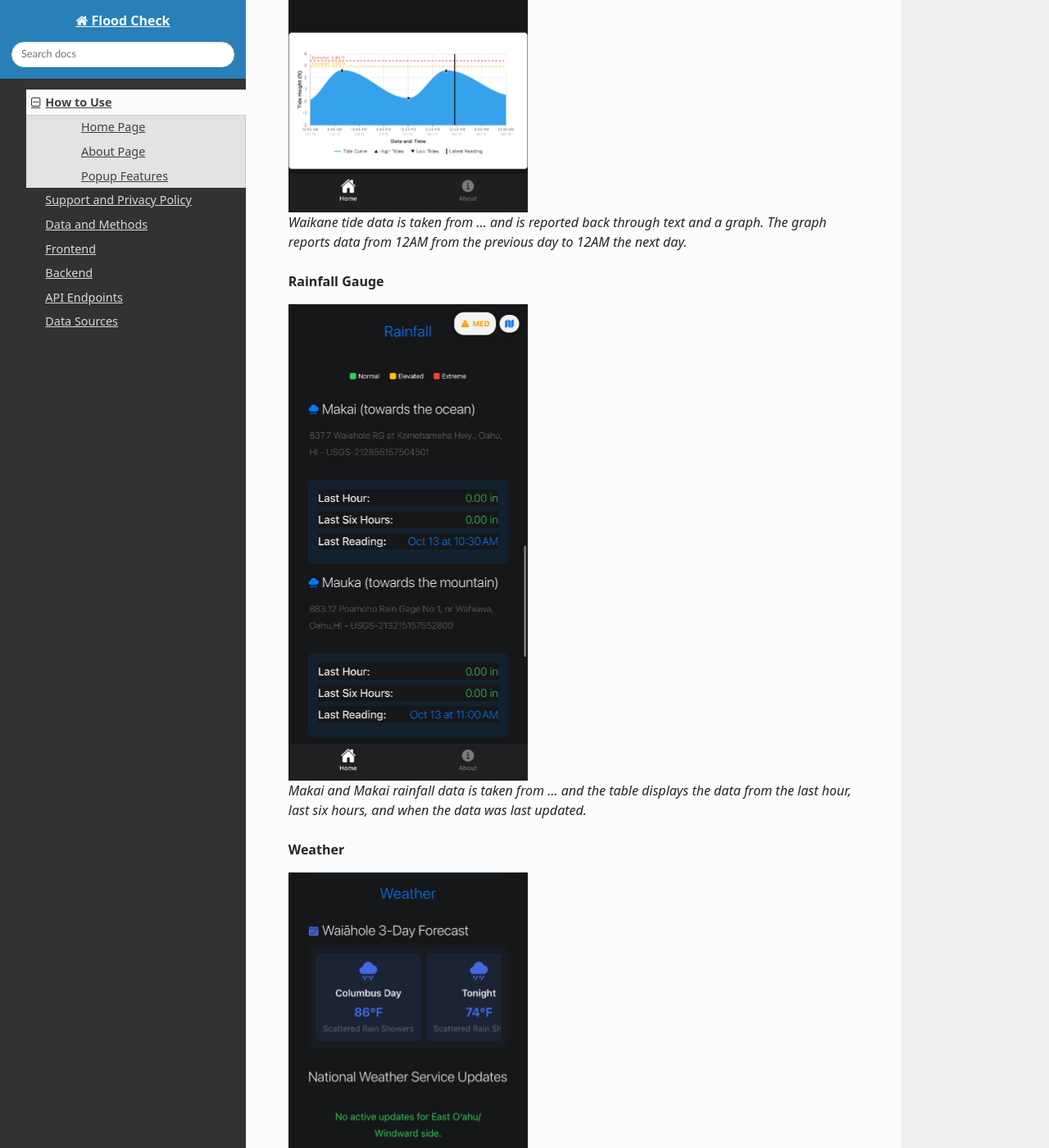
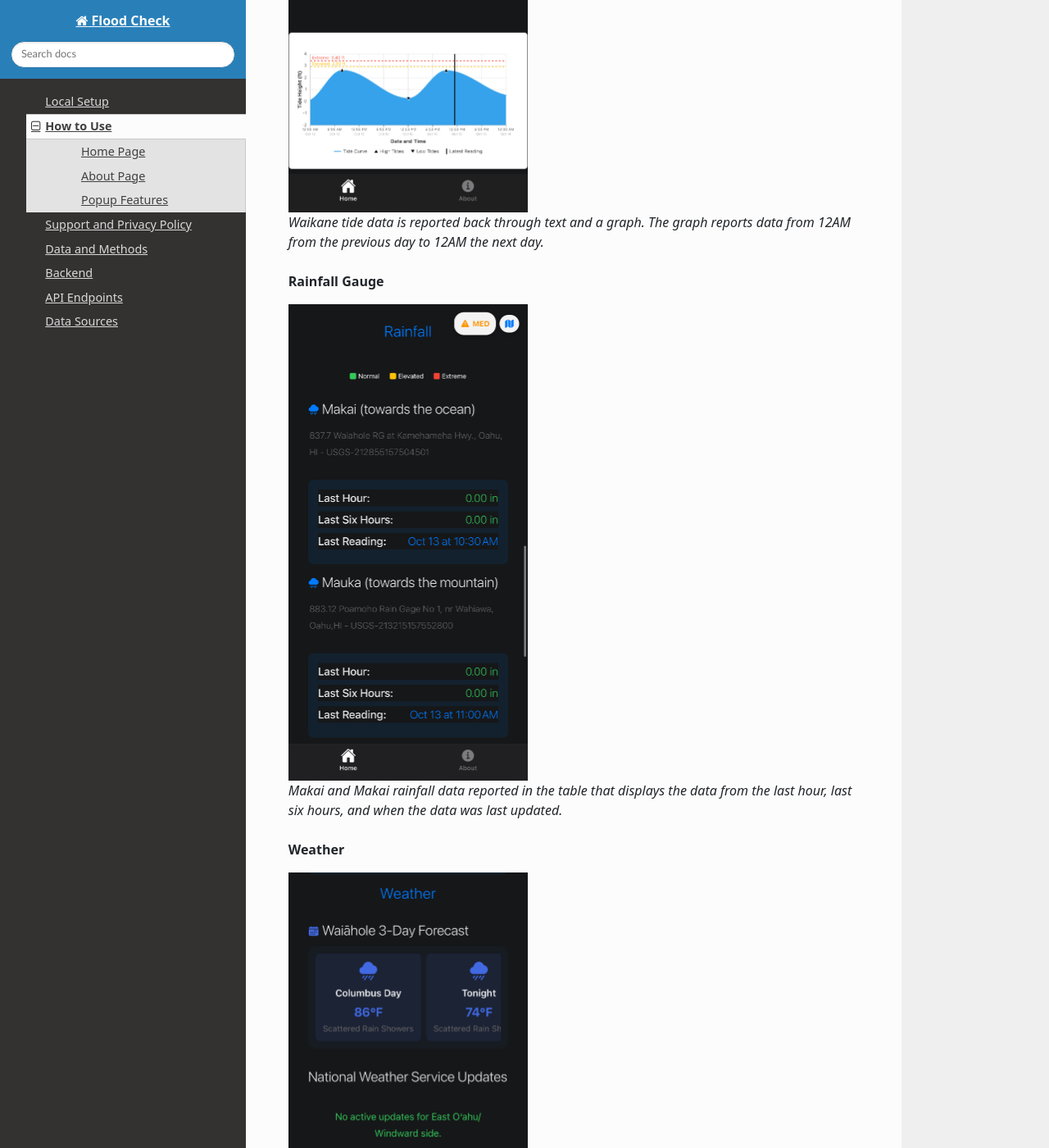
Before and after one commit to mewong21/waikaneapp-readme, a Sphinx documentation site: the page built from docs/source/usage.rst, in a window 1280 px wide and 1400 px high, scrolled down 1302 px. Shown: the whole window at 82% size. Built offline with Sphinx 7.4.7 and the Read the Docs theme 3.1.0, drawn with Linux system fonts in a browser that asks for light colours; pages that are not in the unit, such as notebooks, are missing from menus; some of the changed text lies outside the part shown.

Commit message:
added usage and setup

```diff
--- a/docs/source/frontend.rst
+++ /dev/null
@@ -1,2 +0,0 @@
-Frontend
-========
--- a/docs/source/index.rst
+++ b/docs/source/index.rst
@@ -15,8 +15,7 @@ Our goal is to make flood data simple, clear, and useful for everyday decisions
 
 With **Flood Check**, you’ll know the conditions before you go — giving you peace of mind and the tools to make safe, informed decisions.
 
-Check out the :doc:`usage` section for further information, including
-the :ref:`installation` for the project.
+Check out the :doc:`usage` section for further information. Learn how to set it up locally in :doc:`setup`.
 
 .. note::
 
@@ -31,6 +30,5 @@ Contents
    usage
    support
    methods
-   frontend
    backend
    api
--- a/docs/source/usage.rst
+++ b/docs/source/usage.rst
@@ -20,7 +20,7 @@ Home Page
     :height: 2325px
     :scale: 25%
 
-    Waikane tide data is taken from ... and is reported back through text and a graph. The graph reports data from 12AM from the previous day to 12AM the next day.
+    Waikane tide data is reported back through text and a graph. The graph reports data from 12AM from the previous day to 12AM the next day.
 
 **Rainfall Gauge**
 
@@ -29,7 +29,7 @@ Home Page
     :height: 2325px
     :scale: 25%
 
-    Makai and Makai rainfall data is taken from ... and the table displays the data from the last hour, last six hours, and when the data was last updated.
+    Makai and Makai rainfall data reported in the table that displays the data from the last hour, last six hours, and when the data was last updated.
 
 **Weather**
 
@@ -99,13 +99,13 @@ Popup Features
     :height: 2331px
     :scale: 25%
 
-    Clicking the map icon opens a Arcgis map that shows ....
+    Clicking the map icon opens a Arcgis map that shows a Windward map that also indicates watershed locations.
 
 **Flood Risk**
 
-.. figure:: /imgs/popup/popup-floodrisk.jpeg
-    :width: 1170px
-    :height: 2325px
-    :scale: 25%
+.. figure:: /imgs/popup/popup-floodrisk.png
+    :width: 291px
+    :height: 407px
+    :scale: 110%
 
     Clicking the flood risk icon opens a window with the summary of current readings from the last hour.
```
Also changed, not shown: other parts of docs/source/usage.rst (+4 -4 lines), docs/source/setup.rst (added, +17 -0 lines), docs/source/imgs/popup/popup-floodrisk.jpeg (deleted), docs/source/imgs/popup/popup-floodrisk.png (added), 1 other file.
